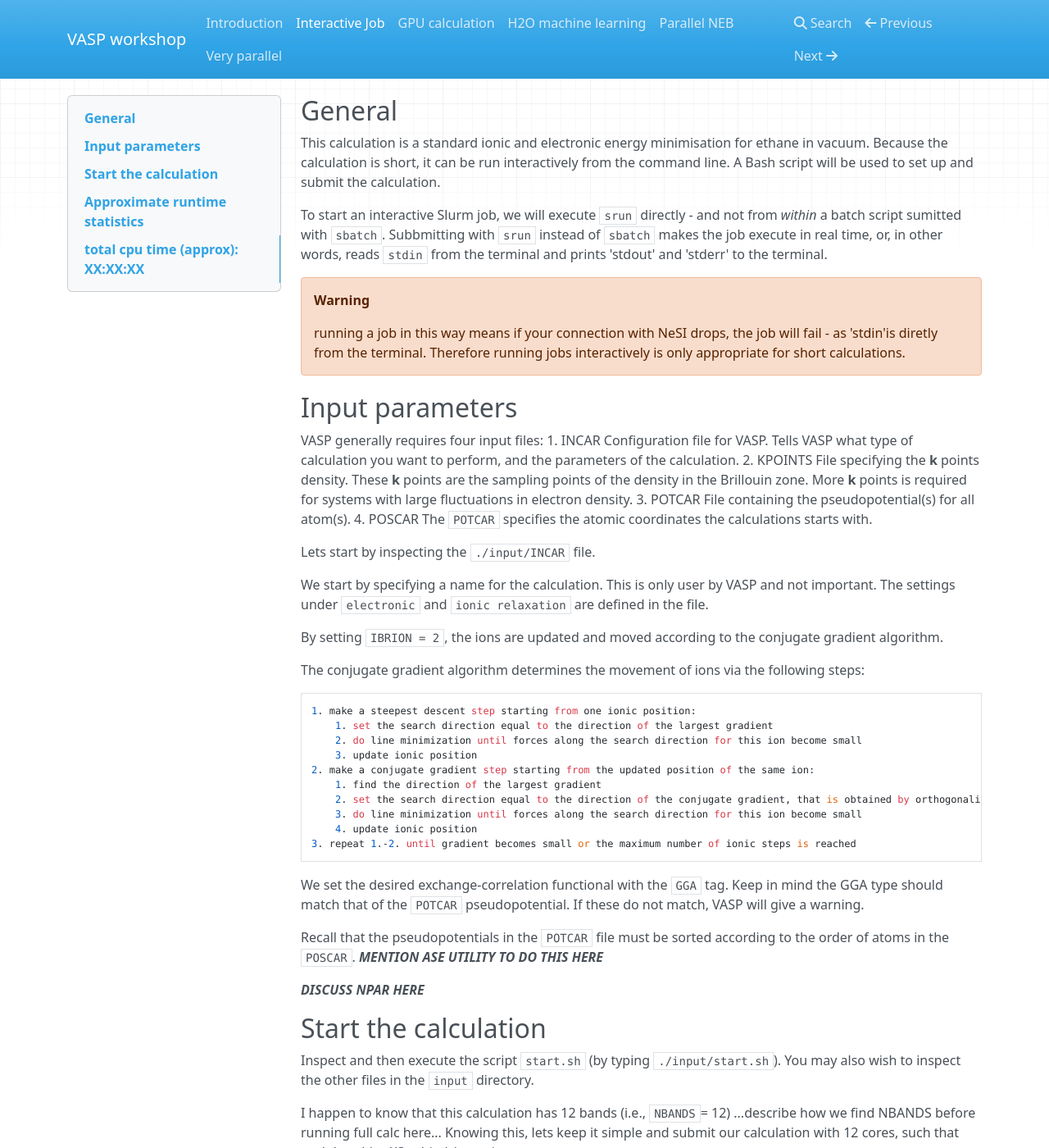
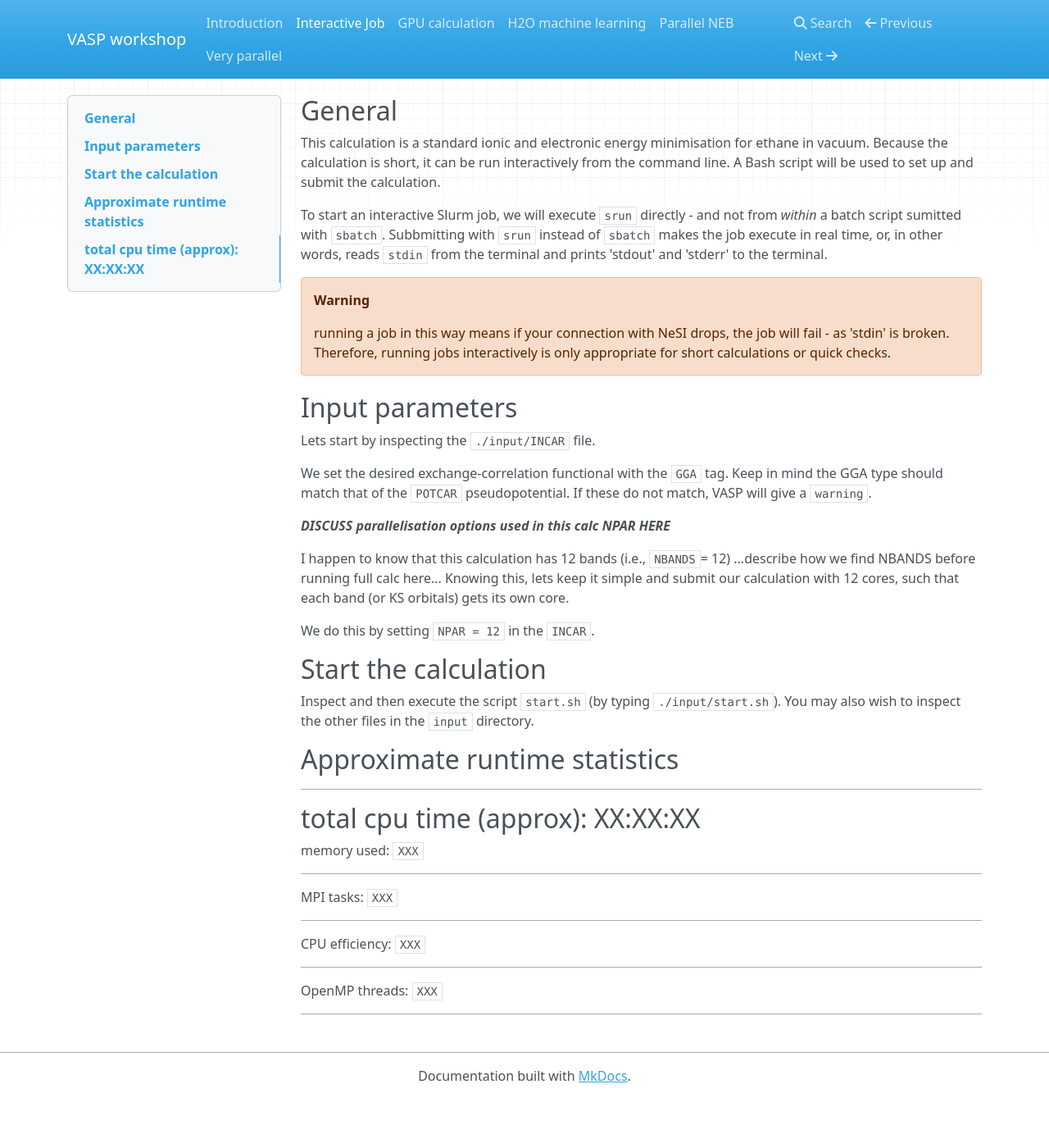
Before and after one commit to Johnryder23/VASP_workshop, an MkDocs documentation site: the page built from docs/interactive_job.md, in a window 1280 px wide and 1400 px high. Shown: the whole window at 82% size. Built offline with MkDocs 1.6.1, drawn with Linux system fonts in a browser that asks for light colours; nearby versions of some CDN libraries; some of the changed text lies outside the part shown.

Commit message:
worked on interactive calc

````diff
--- a/docs/interactive_job.md
+++ b/docs/interactive_job.md
@@ -5,57 +5,25 @@ This calculation is a standard ionic and electronic energy minimisation for etha
 To start an interactive Slurm job, we will execute `srun` directly - and not from *within* a batch script sumitted with `sbatch`. Subbmitting with `srun` instead of `sbatch` makes the job execute in real time, or, in other words, reads `stdin` from the terminal and prints 'stdout' and 'stderr' to the terminal.
 
 !!! warning
-    running a job in this way means if your connection with NeSI drops, the job will fail - as 'stdin'is diretly from the terminal. Therefore running jobs interactively is only appropriate for short calculations.
+    running a job in this way means if your connection with NeSI drops, the job will fail - as 'stdin' is broken. Therefore, running jobs interactively is only appropriate for short calculations or quick checks.
 
 
 ## Input parameters
-VASP generally requires four input files:
-1. INCAR
-Configuration file for VASP. Tells VASP what type of calculation you want to perform, and the parameters of the calculation.
-2. KPOINTS
-File specifying the **k** points density. These **k** points are the sampling points of the density in the Brillouin zone. More **k** points is required for systems with large fluctuations in electron density.
-3. POTCAR
-File containing the pseudopotential(s) for all atom(s).
-4. POSCAR
-The `POTCAR` specifies the atomic coordinates the calculations starts with.
 
 Lets start by inspecting the `./input/INCAR` file.
 
-We start by specifying a name for the calculation. This is only user by VASP and not important.
-The settings under `electronic` and `ionic relaxation` are defined in the file.
-
-By setting `IBRION = 2`, the ions are updated and moved according to the conjugate gradient algorithm.
-
-The conjugate gradient algorithm determines the movement of ions via the following steps:
-```
-1. make a steepest descent step starting from one ionic position:
-    1. set the search direction equal to the direction of the largest gradient
-    2. do line minimization until forces along the search direction for this ion become small
-    3. update ionic position
-2. make a conjugate gradient step starting from the updated position of the same ion:
-    1. find the direction of the largest gradient
-    2. set the search direction equal to the direction of the conjugate gradient, that is obtained by orthogonalizing the largest gradient w.r.t. the search direction of the steepest descent step
-    3. do line minimization until forces along the search direction for this ion become small
-    4. update ionic position
-3. repeat 1.-2. until gradient becomes small or the maximum number of ionic steps is reached
-```
-
-We set the desired exchange-correlation functional with the `GGA` tag. Keep in mind the GGA type should match that of the `POTCAR` pseudopotential. If these do not match, VASP will give a warning.
-
-Recall that the pseudopotentials in the `POTCAR` file must be sorted according to the order of atoms in the `POSCAR`. ***MENTION ASE UTILITY TO DO THIS HERE***
+We set the desired exchange-correlation functional with the `GGA` tag. Keep in mind the GGA type should match that of the `POTCAR` pseudopotential. If these do not match, VASP will give a `warning`.
 
 
-***DISCUSS  NPAR HERE***
-
-## Start the calculation
-Inspect and then execute the script `start.sh` (by typing `./input/start.sh`). You may also wish to inspect the other files in the `input` directory.
-
-
+***DISCUSS parallelisation options used in this calc NPAR HERE***
 
 I happen to know that this calculation has 12 bands (i.e., `NBANDS`= 12) ...describe how we find NBANDS before running full calc here... Knowing this, lets keep it simple and submit our calculation with 12 cores, such that each band (or KS orbitals) gets its own core.
 
 We do this by setting `NPAR = 12` in the `INCAR`.
 
+
+## Start the calculation
+Inspect and then execute the script `start.sh` (by typing `./input/start.sh`). You may also wish to inspect the other files in the `input` directory.
 
 
 
````
Also changed, not shown: docs/index.md (+12 -1 lines).
